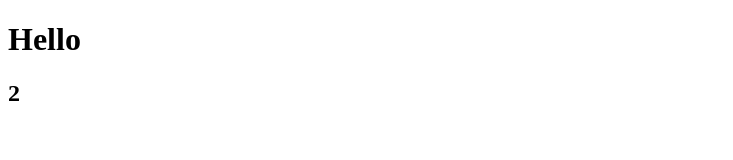
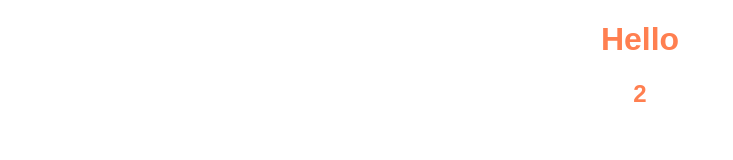
Before and after one commit to leonidassara/hyperblog, a plain HTML site: page index.html in a window 1280 px wide. Shown: the whole page, without its empty margins (0-733 px from the left). Drawn offline with Linux system fonts and the light colour scheme.

Commit message:
Arranco mi proyecto real con html y css

```diff
--- /dev/null
+++ b/css/estilos.css
@@ -0,0 +1,6 @@
+body
+{
+    color: coral;
+    text-align: center;
+    font-family: "Arial";
+}
--- a/index.html
+++ b/index.html
@@ -1,10 +1,11 @@
 <!DOCTYPE html>
 <html lang="en">
 <head>
+    <title>Hi this is a test</title>
+    <link rel="stylesheet" href="css/estilos.css" />
     <meta charset="UTF-8">
     <meta http-equiv="X-UA-Compatible" content="IE=edge">
     <meta name="viewport" content="width=device-width, initial-scale=1.0">
-    <title>Hi this is a test</title>
 </head>
 <body>
     <h1>Hello</h1>
```
